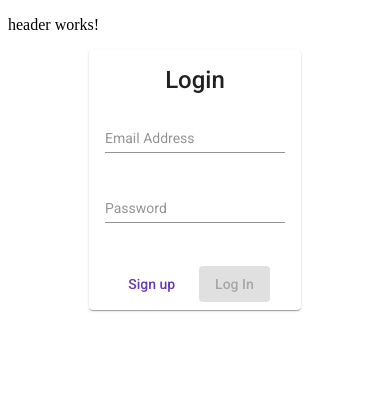
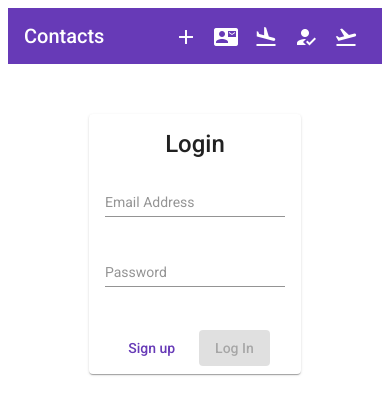
Before and after one commit to gabrielgirbacea/angular-crud, an Angular app: page / in a window 390 px wide. Shown: the top 414 px of the page. Built offline with nearby package versions, Linux system fonts and the light colour scheme.

Commit message:
Added responsive navigation with routing

```diff
--- a/src/app/app.component.html
+++ b/src/app/app.component.html
@@ -1,4 +1,4 @@
 <app-header></app-header>
-<div fxLayout="row" fxLayoutAlign="center center">
+<div fxLayout="column" fxLayoutAlign="center center" fxLayoutGap="50px">
   <router-outlet></router-outlet>
 </div>
--- a/src/app/layout/header/header.component.html
+++ b/src/app/layout/header/header.component.html
@@ -1 +1,53 @@
-<p>header works!</p>
+<mat-toolbar color="primary">
+  <span>Contacts</span>
+
+  <div fxFlex fxLayout fxLayoutAlign="flex-end" fxHide.xs>
+    <ul fxLayout fxLayoutGap="12px" class="navigation-items">
+      <li>
+        <a routerLink="/contacts/add-contact">Add Contact</a>
+      </li>
+      <li>
+        <a routerLink="/contacts">Contacts</a>
+      </li>
+      <li>
+        <a routerLink="/login">Log in</a>
+      </li>
+      <li>
+        <a routerLink="/signup">Sign up</a>
+      </li>
+      <li>
+        <a>Log out</a>
+      </li>
+    </ul>
+  </div>
+
+  <div fxFlex fxLayout fxLayoutAlign="flex-end" fxHide.gt-xs>
+    <ul fxLayout class="navigation-items">
+      <li>
+        <a mat-icon-button routerLink="/contacts/add-contact" matTooltip="Add Contact">
+          <mat-icon>add</mat-icon>
+        </a>
+      </li>
+      <li>
+        <a mat-icon-button routerLink="/contacts" matTooltip="Contacts">
+          <mat-icon>contact_mail</mat-icon>
+        </a>
+      </li>
+      <li>
+        <a mat-icon-button routerLink="/login" matTooltip="Log in">
+          <mat-icon>flight_land</mat-icon>
+        </a>
+      </li>
+      <li>
+        <a mat-icon-button routerLink="/signup" matTooltip="Sign up">
+          <mat-icon>how_to_reg</mat-icon>
+        </a>
+      </li>
+      <li>
+        <button mat-icon-button matTooltip="Logout">
+          <mat-icon>flight_takeoff</mat-icon>
+        </button>
+      </li>
+    </ul>
+  </div>
+</mat-toolbar>
--- a/src/app/layout/header/header.component.sass
+++ b/src/app/layout/header/header.component.sass
@@ -0,0 +1,12 @@
+a
+    text-decoration: none
+    color: white
+    font-size: initial
+
+a:hover, a:active
+    color: lightgray
+
+.navigation-items
+    list-style: none
+    padding: 0
+    margin: 0
--- a/src/app/layout/layout.module.ts
+++ b/src/app/layout/layout.module.ts
@@ -1,10 +1,13 @@
 import { NgModule } from "@angular/core";
 import { CommonModule } from "@angular/common";
 import { HeaderComponent } from "./header/header.component";
+import { MaterialModule } from "../material.module";
+import { RouterModule } from "@angular/router";
+import { FlexLayoutModule } from "@angular/flex-layout";
 
 @NgModule({
   declarations: [HeaderComponent],
-  imports: [CommonModule],
+  imports: [CommonModule, MaterialModule, RouterModule, FlexLayoutModule],
   exports: [HeaderComponent]
 })
 export class LayoutModule {}
```
Also changed, not shown: src/app/material.module.ts (+4 -3 lines).
